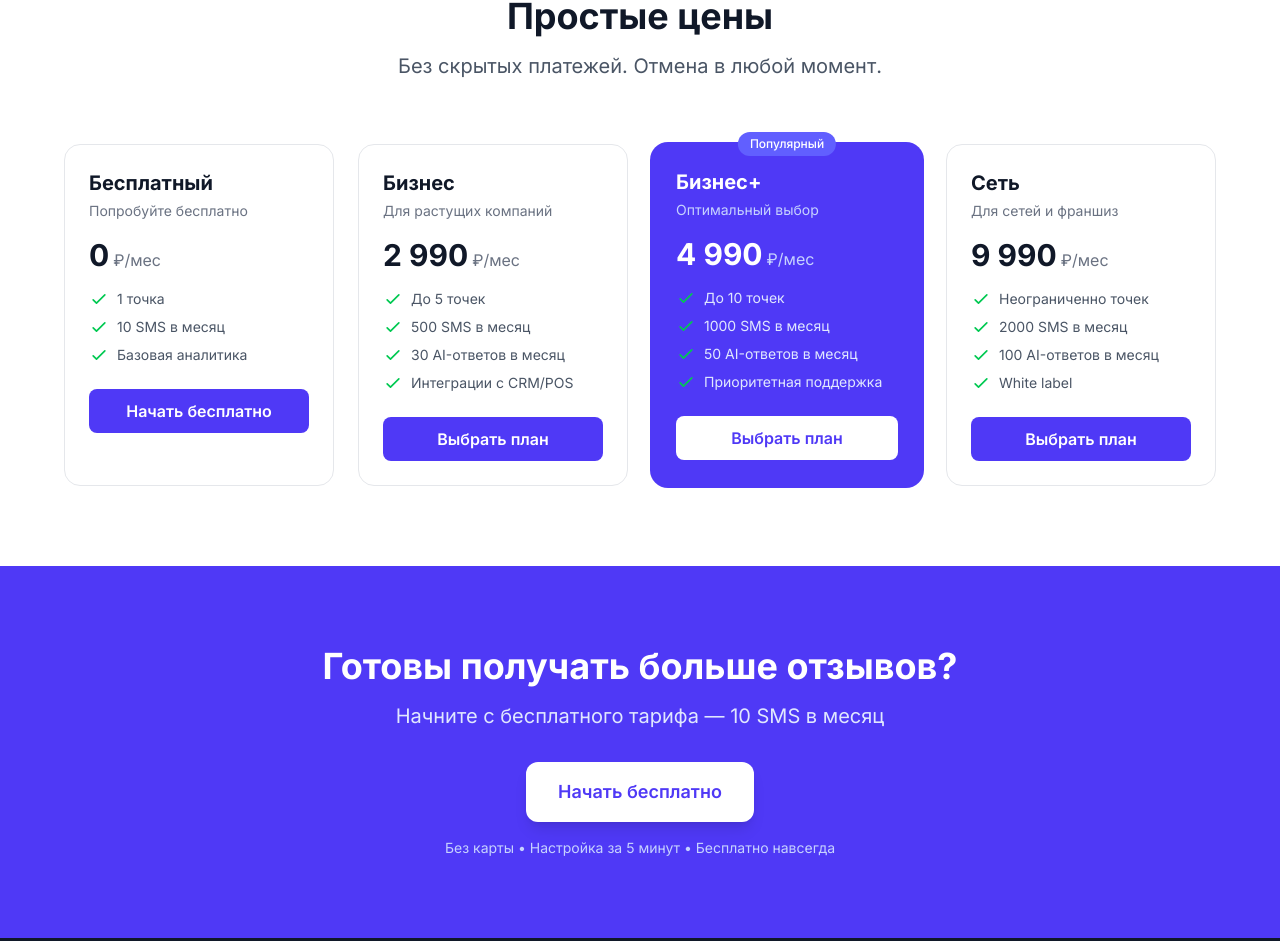
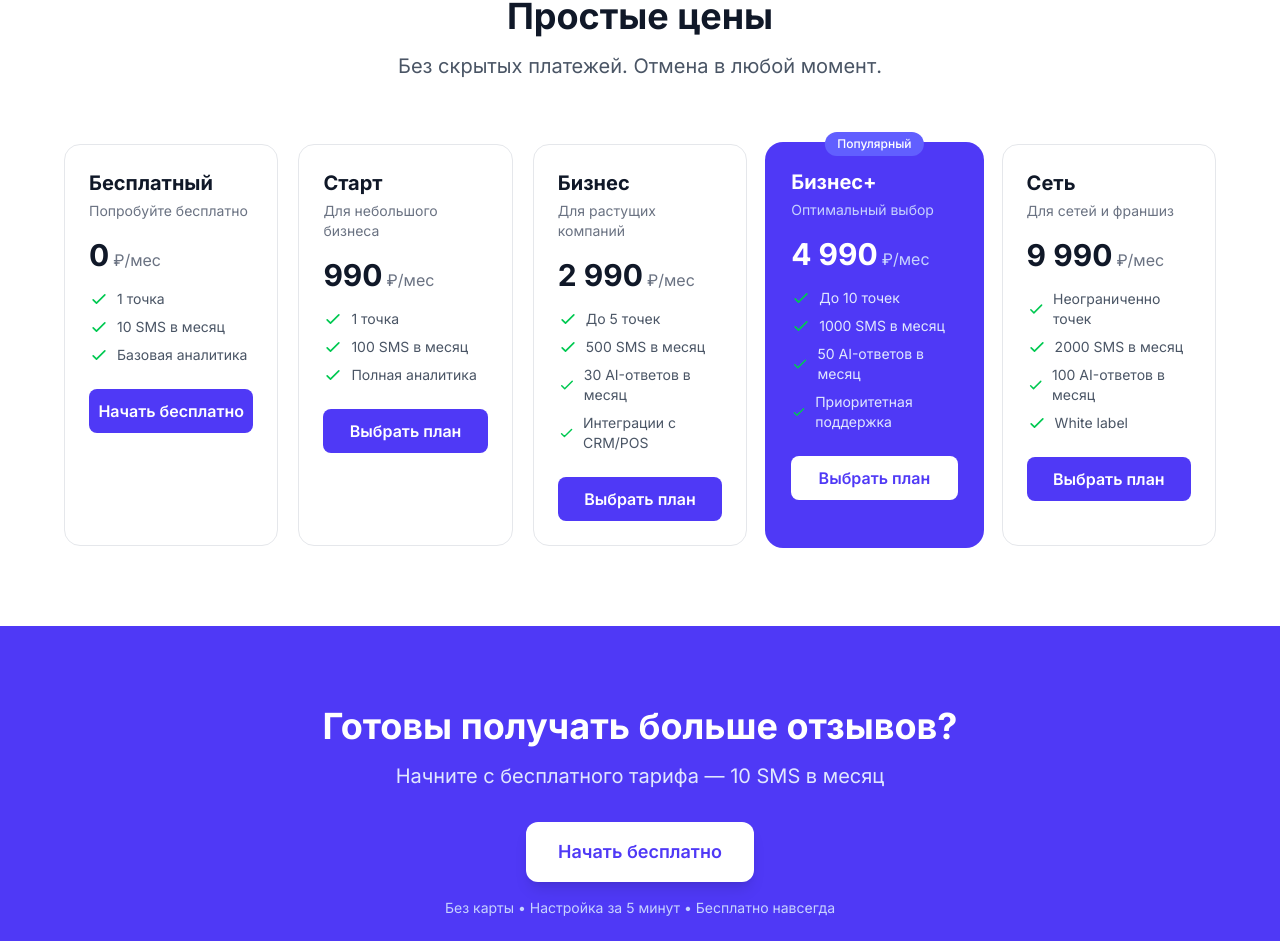
Before and after one commit to 304th/zatseni, a Next.js app: page / in a window 1280 px wide. Shown: the part 2614-3555 px from the top of the page. Built offline with nearby package versions, Linux system fonts and the light colour scheme; no server answers.

Commit message:
fix: add missing Старт tier to homepage pricing

```diff
--- a/src/app/page.tsx
+++ b/src/app/page.tsx
@@ -61,6 +61,20 @@ const pricing = [
       "Базовая аналитика",
     ],
     cta: "Начать бесплатно",
+    popular: false
+  },
+  {
+    id: "start",
+    name: "Старт",
+    price: "990",
+    period: "₽/мес",
+    description: "Для небольшого бизнеса",
+    features: [
+      "1 точка",
+      "100 SMS в месяц",
+      "Полная аналитика",
+    ],
+    cta: "Выбрать план",
     popular: false
   },
   {
@@ -297,7 +311,7 @@ export default function Home() {
             </p>
           </div>
 
-          <div className="grid md:grid-cols-2 lg:grid-cols-4 gap-6 max-w-7xl mx-auto">
+          <div className="grid md:grid-cols-2 lg:grid-cols-3 xl:grid-cols-5 gap-5 max-w-7xl mx-auto">
             {pricing.map((plan, i) => (
               <div
                 key={i}
```
